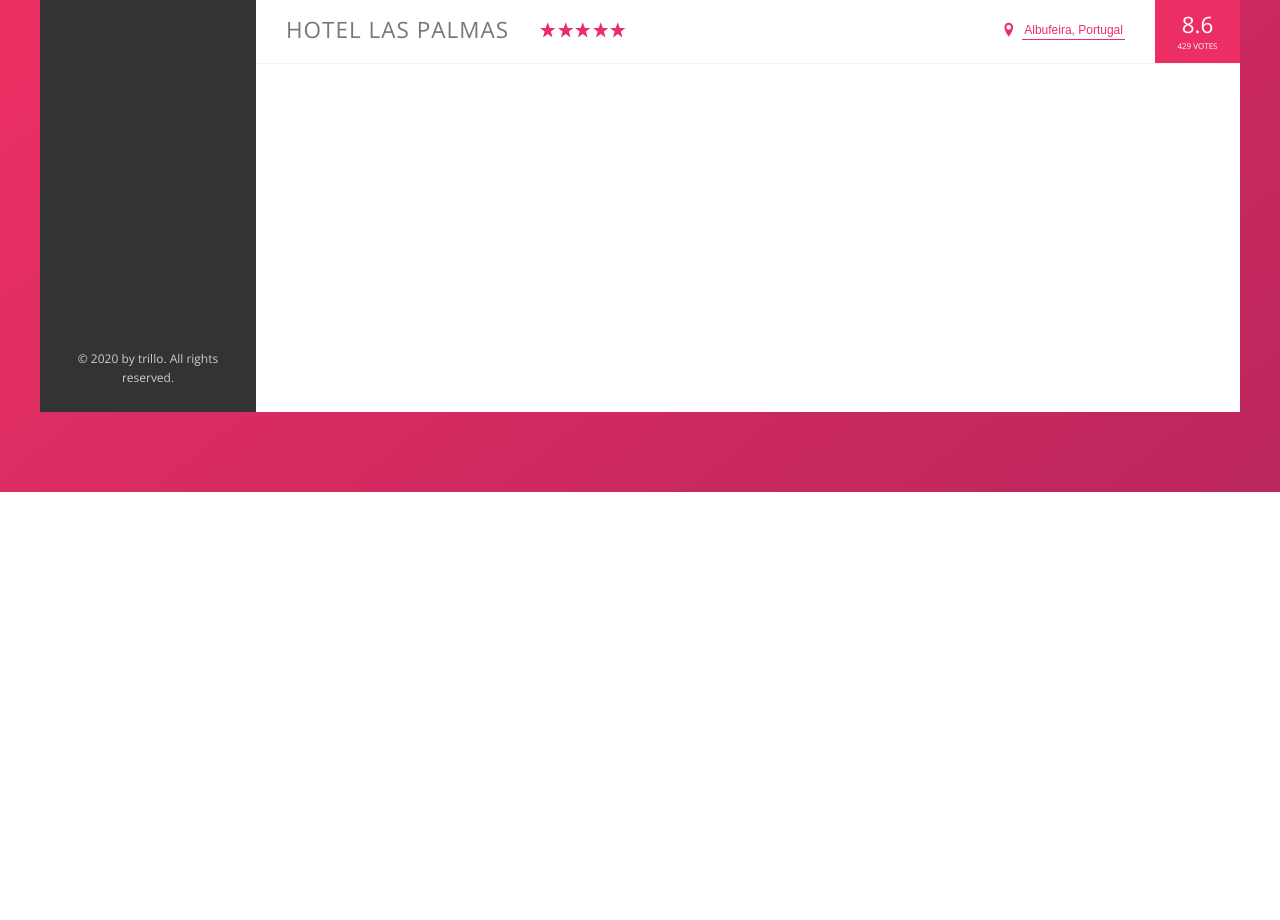
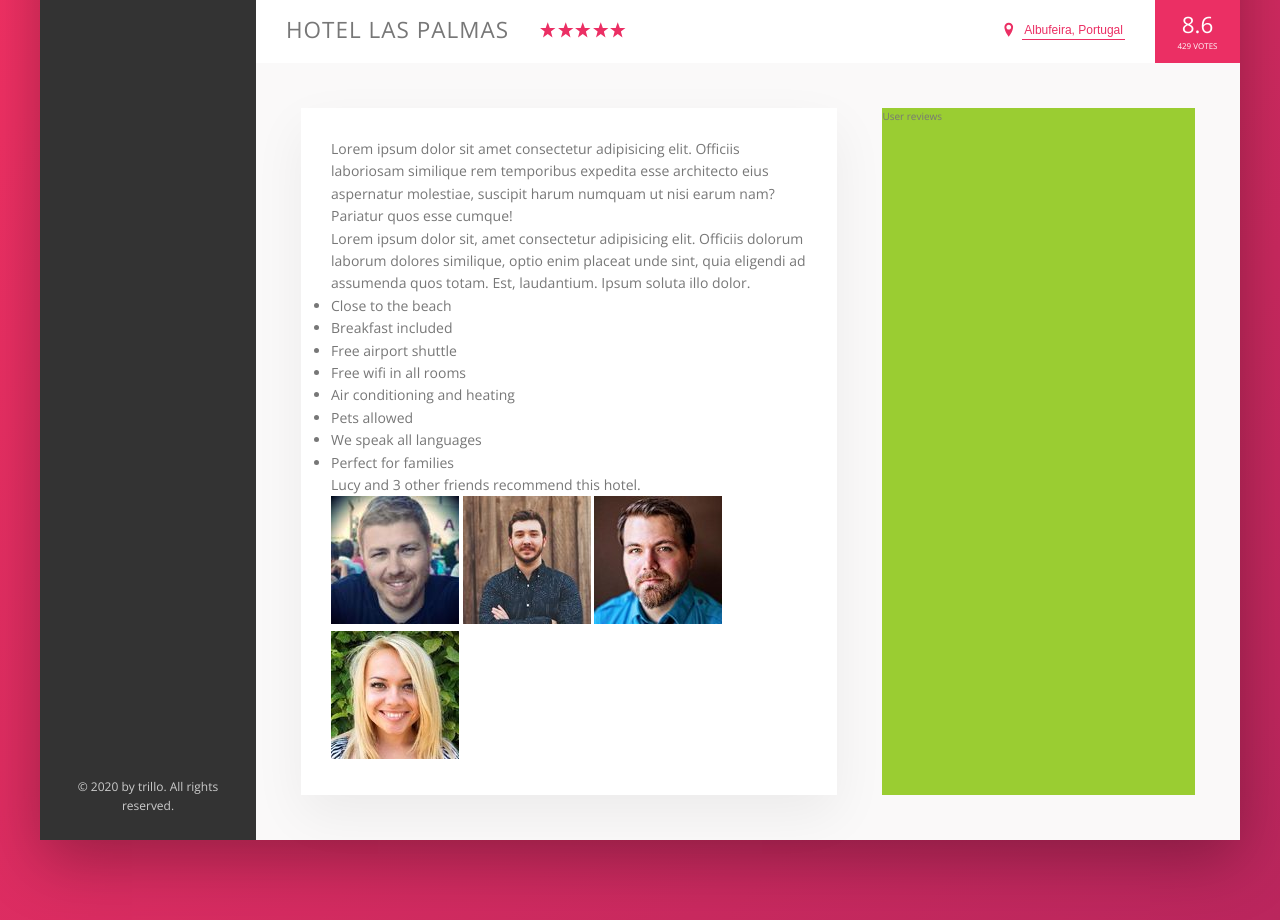
Before and after one commit to abbyreyna/trillo, a website: page index.html in a window 1280 px wide. Shown: the part 538-1458 px from the top of the page. Before the commit the page ends 1030 px from the top, so only its background shows below. Drawn offline with nearby package versions, Linux system fonts and the light colour scheme.

Commit message:
Build & style description section

```diff
--- a/index.html
+++ b/index.html
@@ -131,7 +131,45 @@
                         <div class="overview__rating-average">8.6</div>
                         <div class="overview__rating-count">429 votes</div>
                     </div>
+                </div>
+                <div class="detail">
+                    <div class="description">
+                        <p class="paragraph">
+                            Lorem ipsum dolor sit amet consectetur adipisicing elit. Officiis laboriosam similique rem
+                            temporibus expedita esse architecto eius aspernatur molestiae, suscipit harum numquam ut
+                            nisi earum nam? Pariatur quos esse cumque!
+                        </p>
+                        <p class="paragraph">
+                            Lorem ipsum dolor sit, amet consectetur adipisicing elit. Officiis dolorum laborum dolores
+                            similique, optio enim placeat unde sint, quia eligendi ad assumenda quos totam. Est,
+                            laudantium. Ipsum soluta illo dolor.
+                        </p>
+                        <ul class="list">
+                            <li class="list__item">Close to the beach</li>
+                            <li class="list__item">Breakfast included</li>
+                            <li class="list__item">Free airport shuttle</li>
+                            <li class="list__item">Free wifi in all rooms</li>
+                            <li class="list__item">Air conditioning and heating</li>
+                            <li class="list__item">Pets allowed</li>
+                            <li class="list__item">We speak all languages</li>
+                            <li class="list__item">Perfect for families</li>
 
+                        </ul>
+                        <div class="recommend">
+                            <p class="recommend__count">
+                                Lucy and 3 other friends recommend this hotel.
+                            </p>
+                            <div class="recommend__friends">
+                                <img src="img/user-3.jpg" alt="friend 1" class="recommend__photo">
+                                <img src="img/user-4.jpg" alt="friend 2" class="recommend__photo">
+                                <img src="img/user-5.jpg" alt="friend 3" class="recommend__photo">
+                                <img src="img/user-6.jpg" alt="friend 4" class="recommend__photo">
+                            </div>
+                        </div>
+                    </div>
+                    <div class="user-reviews">
+                        User reviews
+                    </div>
                 </div>
             </main>
         </div>
--- a/sass/_base.scss
+++ b/sass/_base.scss
@@ -24,7 +24,9 @@ Grey dark 3: #999
   --color-grey-dark-2: #777;
   --color-grey-dark-3: #999;
 
-  --shadow-dark: box-shadow: 0 2rem 6rem rgba(0, 0, 0, 0.3);
+  --shadow-dark: 0 2rem 6rem rgba(0, 0, 0, 0.3);
+  --shadow-light: 0 2rem 5rem rgba(0, 0, 0, 0.06);
+  --line: border-bottom: 1px solid var(--color-grey-light-2);
 }
 
 * {
--- a/sass/_components.scss
+++ b/sass/_components.scss
@@ -201,7 +201,7 @@
 .overview {
   display: flex;
   align-items: center;
-  border-bottom: 1px solid var(--color-grey-light-2);
+  border-bottom: var(--line);
 
   &__heading {
     font-size: 2.25rem;
--- a/sass/_layout.scss
+++ b/sass/_layout.scss
@@ -32,6 +32,41 @@
 
 .hotel-view {
   background-color: #fff;
-    height: 80rem;
   flex: 1;
 }
+
+.detail {
+  display: flex;
+  padding: 4.5rem;
+  background-color: var(--color-grey-light-1);
+  border-bottom: var(--line);
+}
+
+.description {
+    font-size: 1.4rem;
+  background-color: #fff;
+  box-shadow: var(--shadow-light);
+  padding: 3rem;
+  flex: 0 0 60%;
+  margin-right: 4.5rem;
+}
+
+.user-reviews {
+  background-color: yellowgreen;
+  flex: 1;
+}
+
+////////////////////////////////////////////////////////////
+//PARAGRAPH
+
+
+
+
+////////////////////////////////////////////////////////////
+//LIST
+
+
+
+
+////////////////////////////////////////////////////////////
+//RECOMMEND
```
Also changed, not shown: css/style.css. Lines whose indentation alone changed are shown as unchanged.
